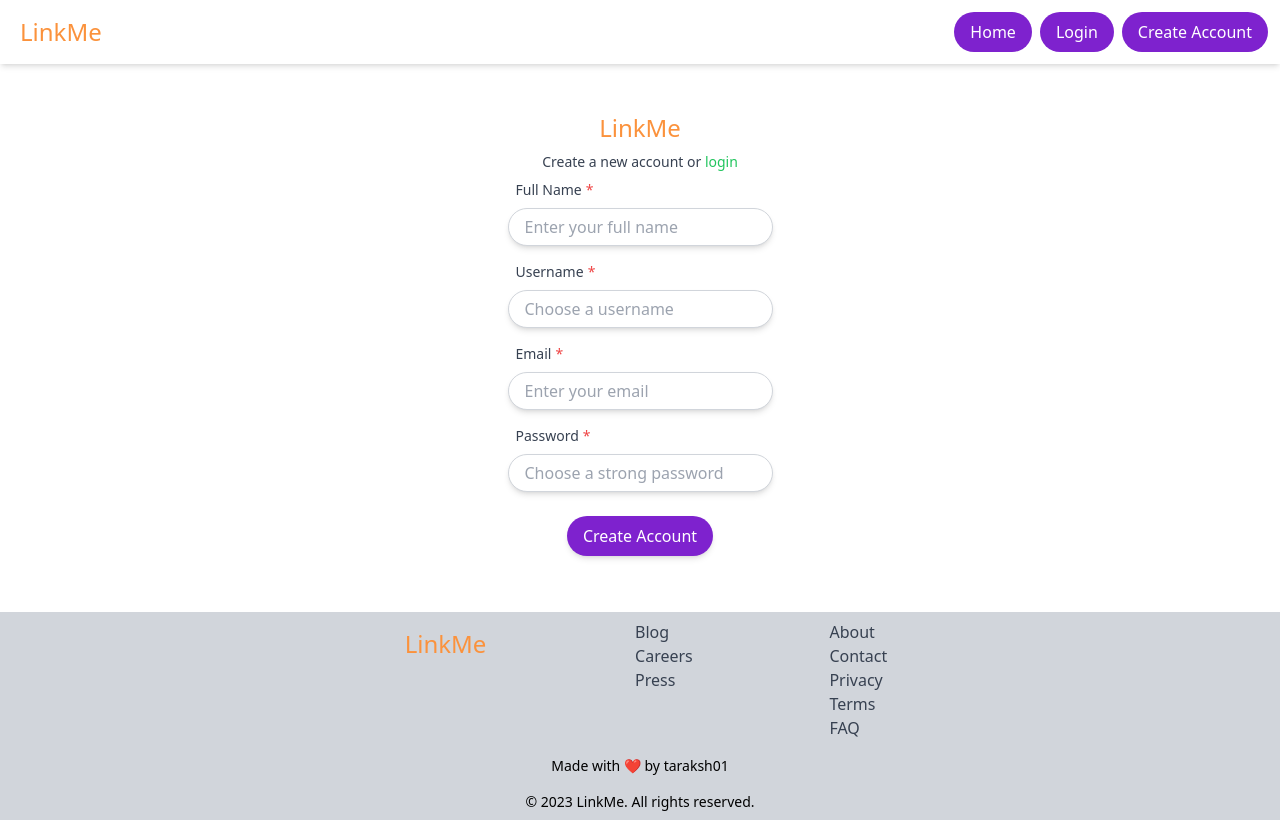
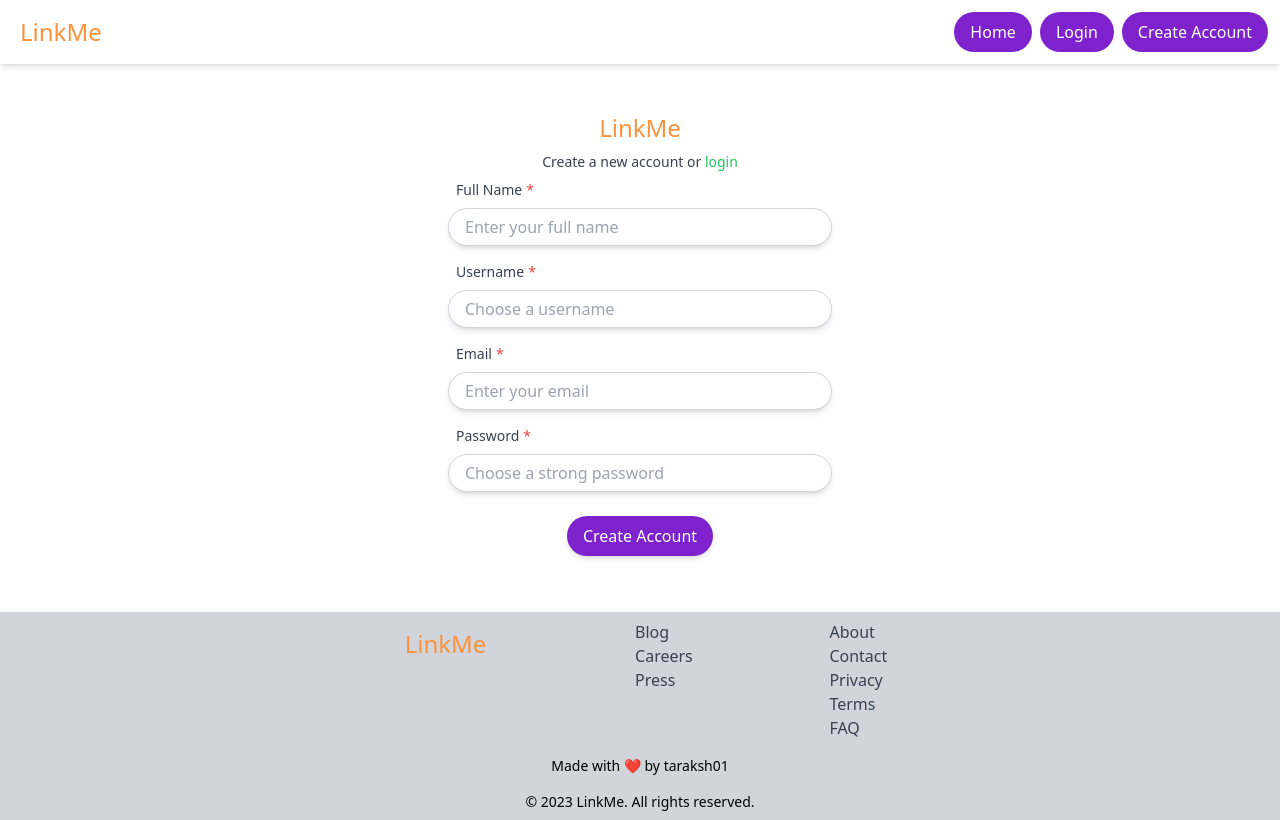
Before and after one commit to taraksh01/linkMe, a React (Vite) app: page /register in a window 1280 px wide. Built offline with nearby package versions, Linux system fonts and the light colour scheme.

Commit message:
Added w-full

```diff
--- a/src/components/Input.js
+++ b/src/components/Input.js
@@ -18,9 +18,9 @@ const Input = forwardRef(
     ref
   ) => {
     return (
-      <div className="mx-auto text-gray-700">
+      <div className="mx-auto w-full text-gray-700">
         {label && (
-          <label className="block m-2  text-sm">
+          <label className="block m-2 text-sm">
             {label}
             {required && <span className="text-red-500 px-1">*</span>}
             {error && (
@@ -38,7 +38,7 @@ const Input = forwardRef(
         <input
           type={type}
           placeholder={placeholder}
-          className={`${className} ${bgColor} ${color} py-1.5 px-4 rounded-full border border-gray-300 shadow-md outline-none mb-2`}
+          className={`${className} ${bgColor} ${color} py-1.5 px-4 rounded-full border border-gray-300 shadow-md outline-none mb-2 w-full`}
           ref={ref}
           {...props}
         />
```
